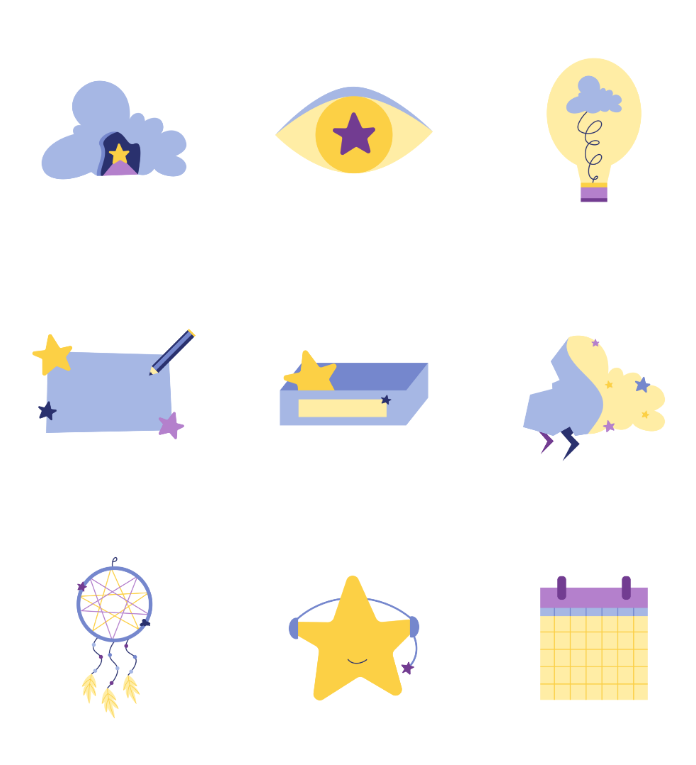
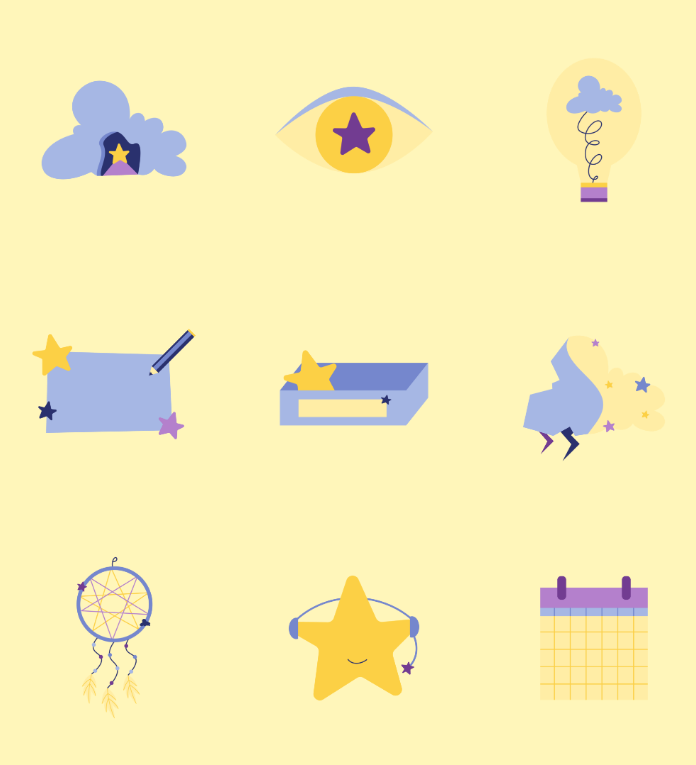
Before and after one commit to panpann2305/a2_icons, a plain HTML site: page public/index.html in a window 1280 px wide. Shown: the whole page, without its empty margins (286-982 px from the left). Drawn offline with Linux system fonts and the light colour scheme.

Commit message:
background

```diff
--- a/public/index.html
+++ b/public/index.html
@@ -16,7 +16,7 @@
         </style>
     </head>
 
-    <body>
+    <body style="background-color:rgb(255, 246, 186);"></body>
 
         <div class="row">
             <div class="image-container"><img src="image/A2/dms1 a2-01.png" height="200" width="200"/></div>
```
